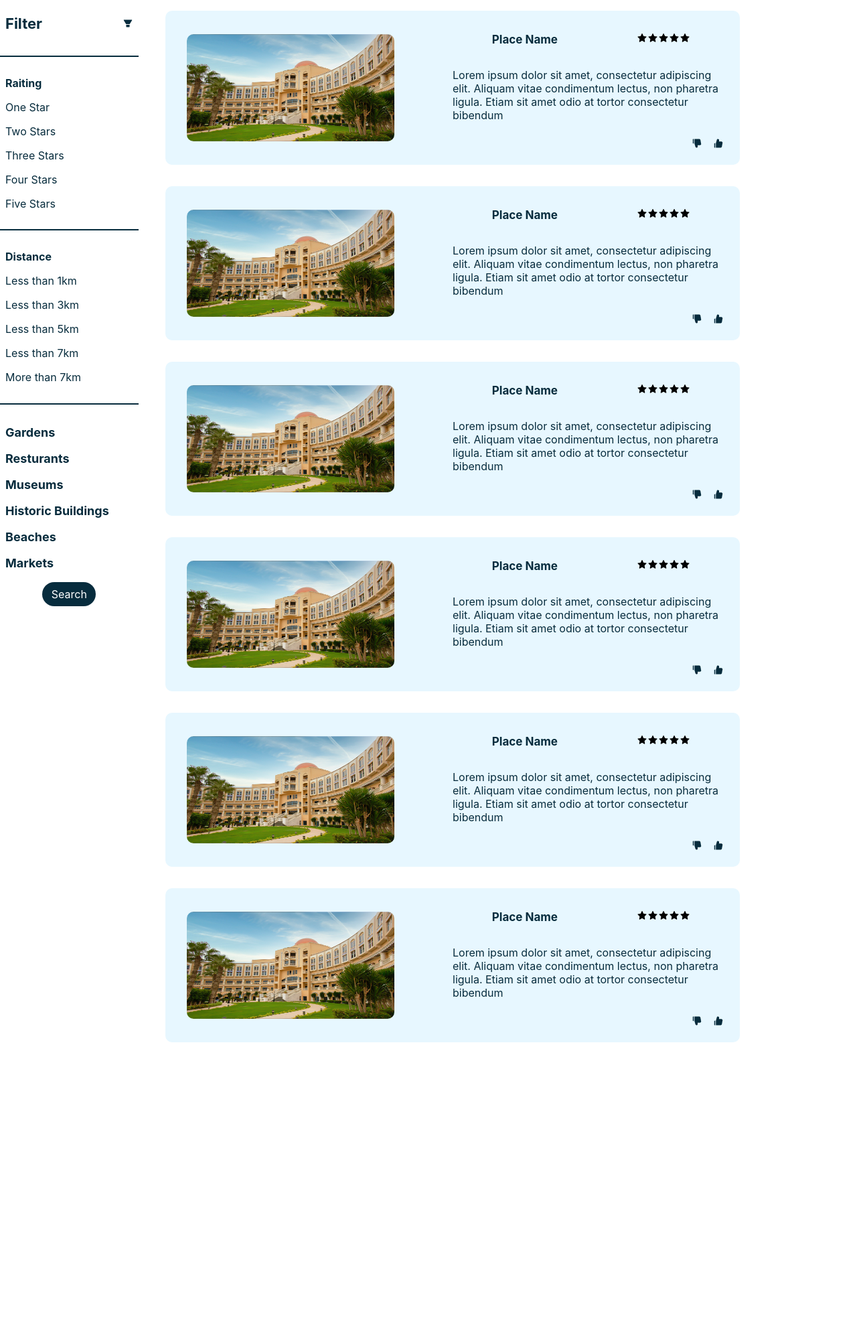
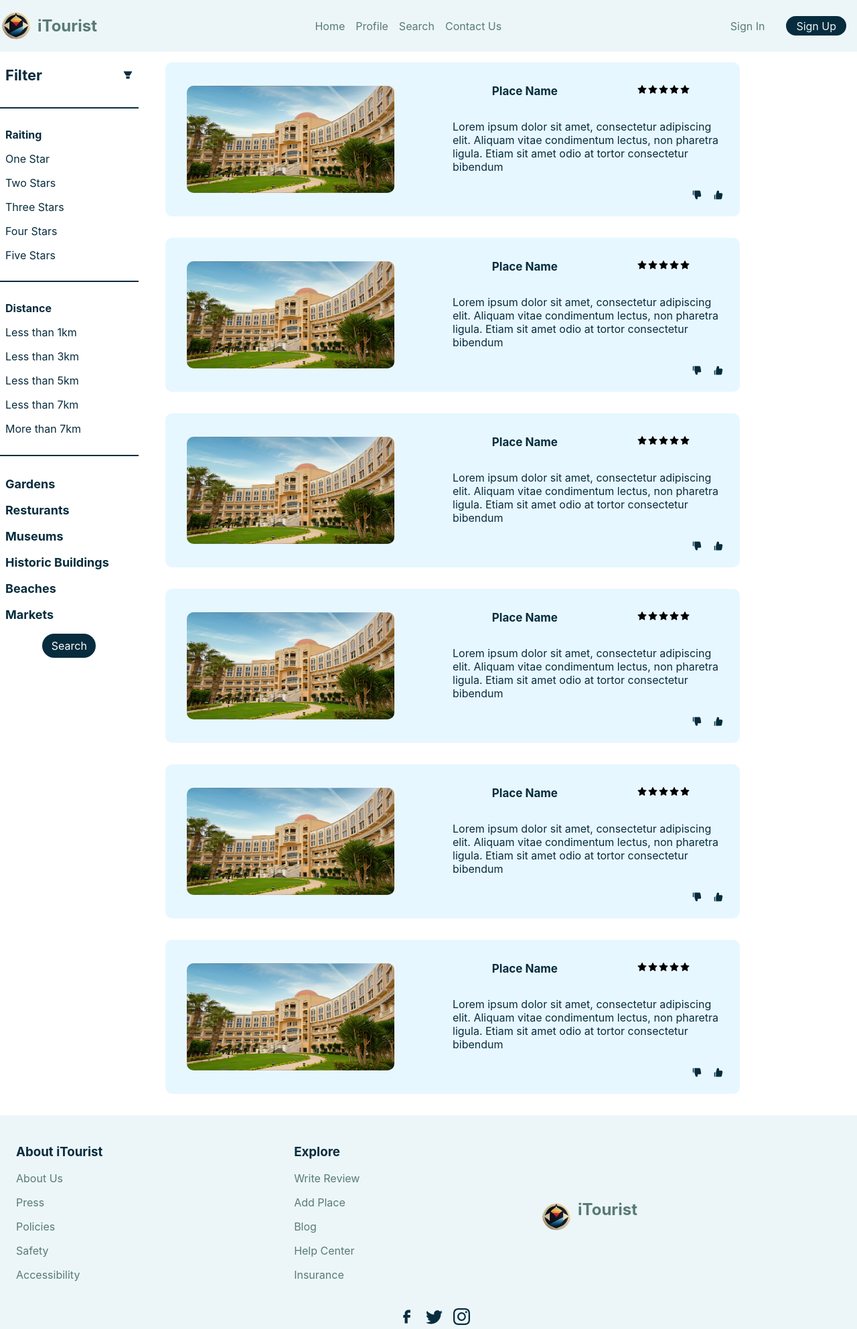
Before and after one commit to rashaaad19/-thirdPage__gradProject-, a React (Create React App) app: page / in a window 1280 px wide. Shown: the whole page at 67% size. Before the commit the page ends 1588 px from the top, so only its background shows below. Built offline with nearby package versions, Linux system fonts and the light colour scheme.

Commit message:
added some responsbilty and colors.css file in the assets

```diff
--- a/src/App.js
+++ b/src/App.js
@@ -1,10 +1,13 @@
 import './App.css';
 import SideBar from './components/leftSide/SideBar';
+import Navbar from './components/Navbar';
 import PlaceCard from './components/rightSide/PlaceCard';
+import Footer from './components/footer/Footer'
 
 function App() {
   return (
   <>
+    <Navbar></Navbar>
 <div id='overAll__container'>
   <div id='leftSide__container'>
     <SideBar></SideBar>
@@ -19,6 +22,7 @@ function App() {
 
   </div>
 </div>
+<Footer></Footer>
   </>
         );
 }
--- /dev/null
+++ b/src/components/Navbar.css
@@ -0,0 +1,77 @@
+#navbar__container{
+    display: flex;
+    align-items: center;
+    justify-content: space-between;
+    position: sticky;
+    top: 0;
+    background-color: #ECF6F9;
+    z-index: 1;
+}
+#navbarLogo{
+    width: 3rem;
+    height: 3rem;
+    margin-right: 0.5rem;
+}
+#leftSide{
+    display: flex;
+    align-items: center;
+    color:#597A76
+}
+#leftSide p{
+    font-weight: Bold;
+    font-size: 1.5rem;
+}
+#middle{
+    display: flex;
+}
+#rightSide{
+    display: flex;
+    align-items: center;
+    margin-right: 1rem;
+    color:#597A76
+}
+#rightSide p {
+    margin-left: 2rem;
+}
+#signUp{
+    color:#ECF6F9;
+    background-color: #072c3d;
+    padding:0.3rem;
+    border-radius: 1.813rem;
+    margin-left: 2rem;
+    width: 5rem;
+    text-align: center;
+}
+li{
+    list-style-type: none;
+    margin-left: 1rem;
+    color:#597A76
+}
+#signUp,.rightSide p, .middle p,#leftSide p, #leftSide img, #rightSide p{
+    cursor: pointer;
+}
+li:hover{
+    cursor: pointer;
+    text-decoration: underline;
+}
+
+.burger__div {
+    width: 30px;
+    height: 3px;
+    background-color: #597A76;
+    margin: 6px 0;
+    display: none;
+
+  }
+
+  @media (max-width:900px) {
+    .burger__div{
+display: block;
+    }
+    #signIn,#signUp{
+        display: none;
+    }
+    #middle{
+        display: none;
+    }
+}
--- /dev/null
+++ b/src/components/Navbar.js
@@ -0,0 +1,32 @@
+import "./Navbar.css";
+const Navbar = () => {
+  return (
+    <>
+      <div id="navbar__container">
+        <div id="leftSide">
+          <img id="navbarLogo" src="/assets/images/sublogo_itourists.png"></img>
+          <p>iTourist</p>
+        </div>
+        <div id="middle">
+          <li>Home</li>
+          <li>Profile</li>
+          <li>Search</li>
+          <li>Contact Us</li>
+        </div>
+        <div id="rightSide">
+          <p id="signIn"> Sign In</p>
+          <div id="signUp">Sign Up
+          </div>
+          <div id="burger__container">
+          <div className="burger__div"></div>
+          <div className="burger__div"></div>
+          <div className="burger__div"></div>
+        </div>
+
+        </div>
+      </div>
+
+    </>
+  );
+};
+export default Navbar;
--- /dev/null
+++ b/src/components/footer/Footer.css
@@ -0,0 +1,27 @@
+.footThird__column{
+    display: flex;
+    align-items: center;
+    padding: 0.5rem;
+}
+.footThird__column p{
+    font-weight: Bold;
+    font-size: 1.5rem;
+    color: #3b504d;
+    margin-left: 0.5rem;
+
+
+}
+#footerLogo{
+    width: 3rem;
+    height: 3rem;
+    margin-top: 1rem;
+}
+.overAllFooter{
+    background-color: #ECF6F9;
+}
+
+/* .overAllFooter{
+    display: flex;
+    justify-content: space-around;
+    align-items: flex-end;
+} */
--- /dev/null
+++ b/src/components/footer/Footer.js
@@ -0,0 +1,11 @@
+import './Footer.css'
+import FooterContent from './FooterContent'
+const Footer=()=>{
+    return<>
+    <div className="overAllFooter">
+        <FooterContent></FooterContent>
+        </div>
+    </>
+}
+
+export default Footer
--- /dev/null
+++ b/src/components/footer/FooterContent.css
@@ -0,0 +1,30 @@
+.foot__container{
+    display: flex;
+    justify-content: flex-start;
+}
+.footCol__container{
+    width: 75%;
+    display: flex;
+    justify-content: space-between;
+}
+.footFirst__column h3,.footSecond__column h3{
+    /* margin-bottom: 1rem; */
+    color: #072c3d;
+}
+
+.foot__container p {
+    margin-top: 1rem;
+    color :#597A76;
+}
+.footFirst__column, .footSecond__column{
+    padding: 1.5rem;
+}
+
+.footerFA{
+    text-align: center;
+    font-size:25px;
+    color: #072c3d;
+}
+.footerFA > *{
+    margin-left: 1rem;
+}
--- /dev/null
+++ b/src/components/footer/FooterContent.js
@@ -0,0 +1,43 @@
+import './FooterContent.css'
+import {CgFacebook} from 'react-icons/cg'
+import {BsTwitter,BsInstagram} from 'react-icons/bs'
+const FooterContent=()=>{
+    return <>
+    <div className='foot__container'>
+        <div className='footCol__container'>
+
+    <div className='footFirst__column'>
+        <h3>About iTourist</h3>
+        <p>About Us</p>
+        <p>Press</p>
+        <p>Policies</p>
+        <p>Safety</p>
+        <p>Accessibility</p>
+    </div>
+    <div className='footSecond__column'>
+    <h3>Explore</h3>
+    <p>Write Review</p>
+        <p>Add Place</p>
+        <p>Blog</p>
+        <p>Help Center</p>
+        <p>Insurance</p>
+        </div>
+        <div className='footThird__column'>
+    <img id='footerLogo' src='/assets/images/sublogo_itourists.png' alt=''></img>
+        <p>iTourist</p>
+        </div>
+
+    </div>
+
+    </div>
+    <div className='footerFA'>
+        <CgFacebook></CgFacebook>
+        <BsTwitter></BsTwitter>
+        <BsInstagram></BsInstagram>
+
+        </div>
+
+    </>
+}
+
+export default FooterContent
--- a/src/components/rightSide/PlaceCard.css
+++ b/src/components/rightSide/PlaceCard.css
@@ -45,3 +45,15 @@
     color: #072c3dd3;
     cursor: pointer;
 }
+@media (max-width:920px) {
+#card__container{
+    display: flex;
+    flex-direction: column;
+    width: 90%;
+    padding: 0.5rem;
+    margin-left: 0px;
+}
+#leftSide__container{
+    width: 30%;
+}
+}
```
Also changed, not shown: public/assets/colors.css (added, +14 -0 lines).
